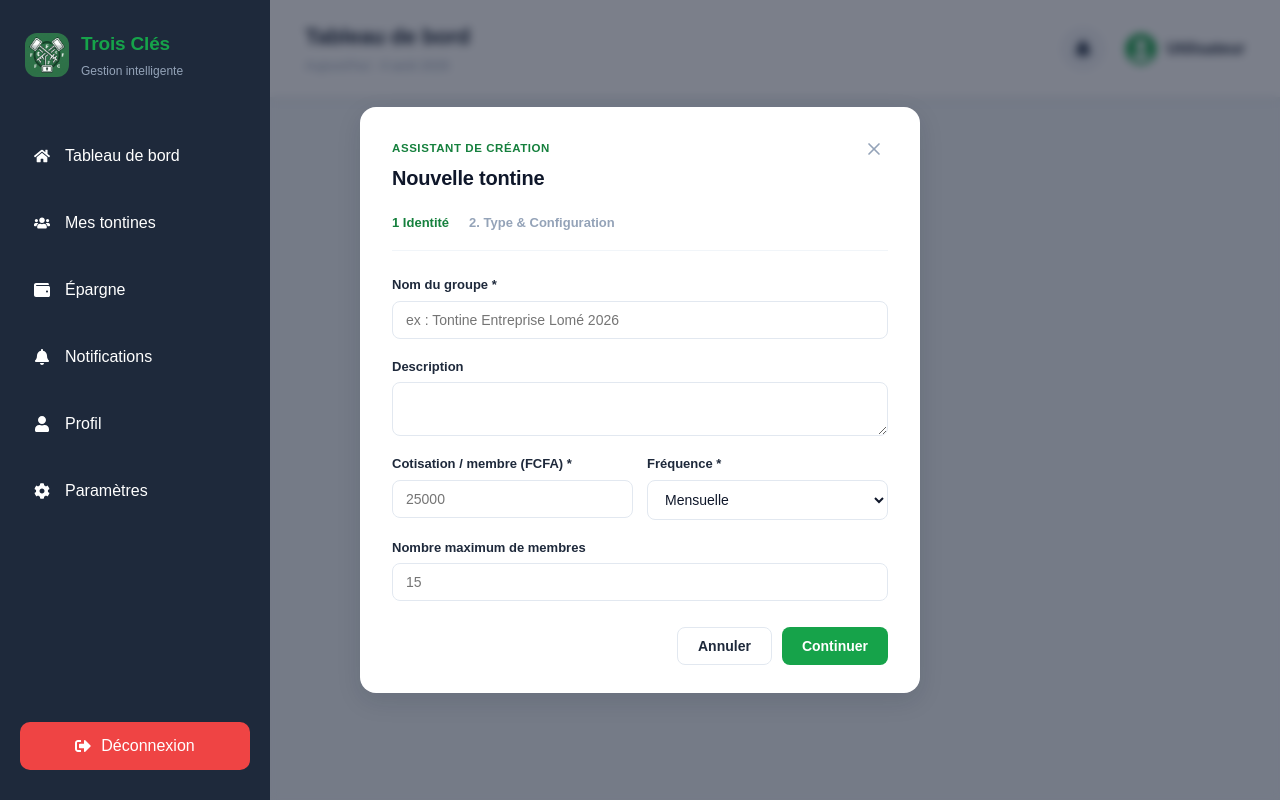
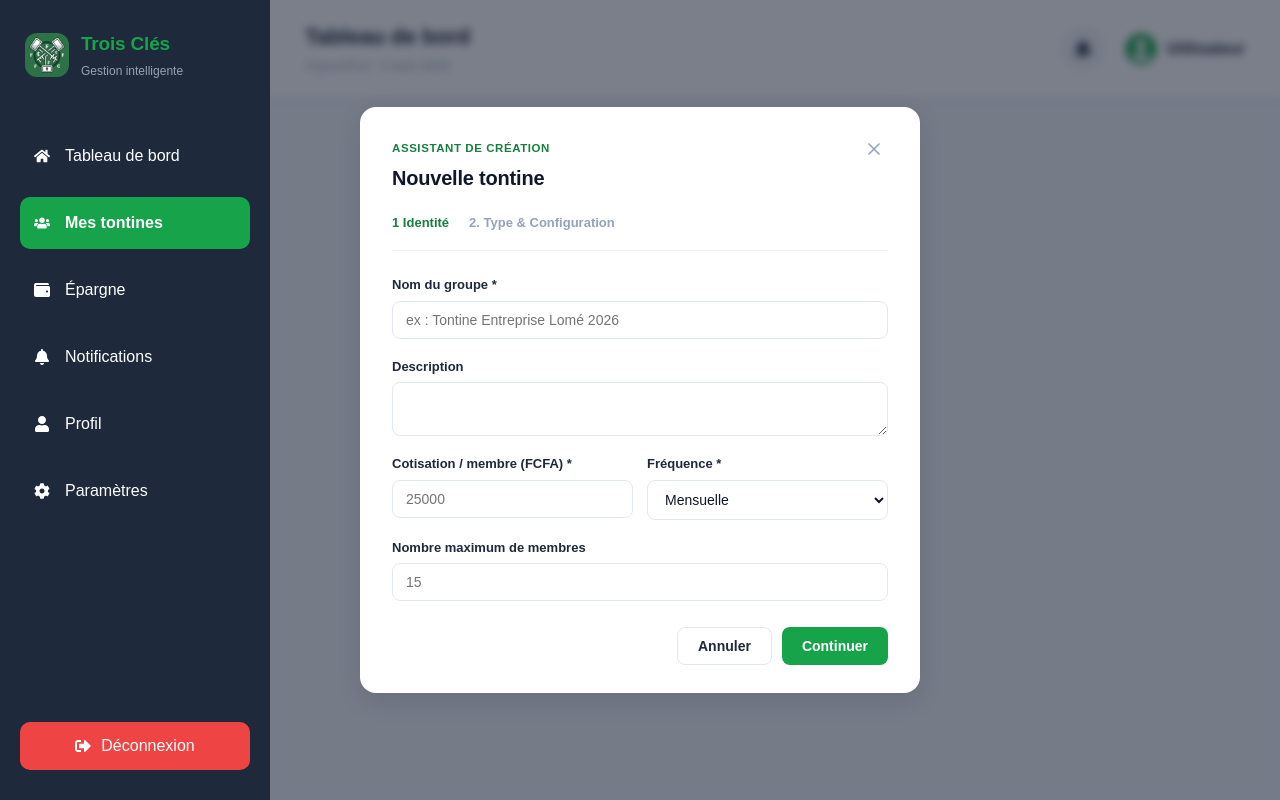
Before and after one commit to lionking2-lk2/tontine-web, a React (Vite) app: page /tontines/creer in a window 1280 px wide. Built offline with nearby package versions, Linux system fonts and the light colour scheme; no server answers.

Commit message:
Frontend: mise à jour du Sidebar

```diff
--- a/src/pages/Dashboard/components/Sidebar.jsx
+++ b/src/pages/Dashboard/components/Sidebar.jsx
@@ -39,7 +39,7 @@ const Sidebar = () => {
             <FaHome />
             <span>Tableau de bord</span>
           </NavLink>
-          <NavLink to="/groups">
+          <NavLink to="/tontines">
             <FaUsers />
             <span>Mes tontines</span>
           </NavLink>
```
